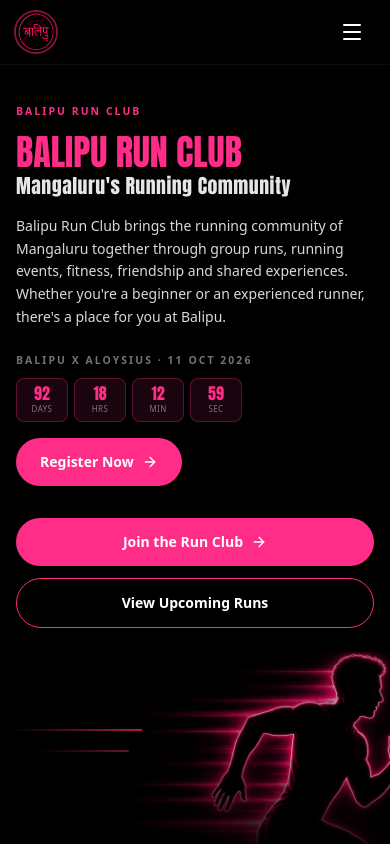
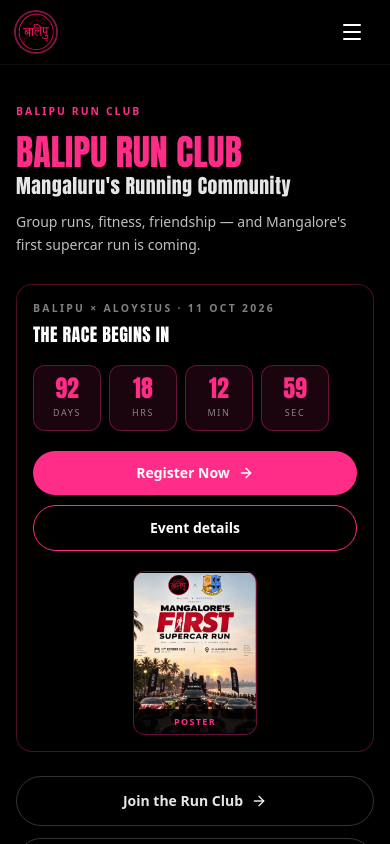
Before and after one commit to balipurunclub-hub/balipuclub, a Next.js app: page / in a window 390 px wide. Shown: the top 844 px of the page. Built offline with nearby package versions, Linux system fonts and the light colour scheme.

Commit message:
feat: add size prop to EventCountdown component for responsive styling and update homepage with race spotlight section including countdown and registration links

```diff
--- a/components/EventCountdown.tsx
+++ b/components/EventCountdown.tsx
@@ -32,6 +32,8 @@ function pad(n: number) {
 type EventCountdownProps = {
   className?: string;
   compact?: boolean;
+  /** Large digits for homepage race spotlight */
+  size?: 'sm' | 'md' | 'lg';
 };
 
 const PLACEHOLDER: TimeLeft = {
@@ -42,9 +44,13 @@ const PLACEHOLDER: TimeLeft = {
   done: false,
 };
 
-export function EventCountdown({ className = '', compact = false }: EventCountdownProps) {
-  // Start null so SSR and first client paint match (avoids Date.now hydration mismatch)
+export function EventCountdown({
+  className = '',
+  compact = false,
+  size,
+}: EventCountdownProps) {
   const [left, setLeft] = useState<TimeLeft | null>(null);
+  const resolvedSize = size ?? (compact ? 'sm' : 'md');
 
   useEffect(() => {
     setLeft(calcLeft(Date.now()));
@@ -56,7 +62,11 @@ export function EventCountdown({ className = '', compact = false }: EventCountdo
 
   if (display.done) {
     return (
-      <p className={`text-[#FF2D87] text-sm font-semibold tracking-wide ${className}`}>
+      <p
+        className={`text-[#FF2D87] font-semibold tracking-wide ${
+          resolvedSize === 'lg' ? 'text-lg sm:text-xl' : 'text-sm'
+        } ${className}`}
+      >
         Event day is here
       </p>
     );
@@ -69,9 +79,28 @@ export function EventCountdown({ className = '', compact = false }: EventCountdo
     { label: 'Sec', value: display.seconds },
   ];
 
+  const box =
+    resolvedSize === 'lg'
+      ? 'min-w-[4.25rem] sm:min-w-[5.25rem] md:min-w-[5.75rem] px-2.5 sm:px-3 py-2.5 sm:py-3 rounded-xl'
+      : resolvedSize === 'sm'
+        ? 'min-w-[2.75rem] px-1.5 py-1 rounded-lg'
+        : 'min-w-[3.25rem] sm:min-w-[3.5rem] px-2 py-1.5 rounded-lg';
+
+  const num =
+    resolvedSize === 'lg'
+      ? 'text-2xl sm:text-4xl md:text-5xl'
+      : resolvedSize === 'sm'
+        ? 'text-sm'
+        : 'text-base sm:text-lg';
+
+  const label =
+    resolvedSize === 'lg'
+      ? 'text-[9px] sm:text-[10px] mt-1.5 tracking-[0.18em]'
+      : 'text-[8px] sm:text-[9px] mt-0.5 tracking-wider';
+
   return (
     <div
-      className={`inline-flex flex-wrap items-center gap-1.5 sm:gap-2 ${className}`}
+      className={`inline-flex flex-wrap items-center gap-2 sm:gap-3 ${className}`}
       role="timer"
       aria-live="polite"
       aria-label={
@@ -83,20 +112,16 @@ export function EventCountdown({ className = '', compact = false }: EventCountdo
       {units.map((u) => (
         <div
           key={u.label}
-          className={`rounded-lg border border-[#FF2D87]/30 bg-[#FF2D87]/10 text-center ${
-            compact ? 'min-w-[2.75rem] px-1.5 py-1' : 'min-w-[3.25rem] sm:min-w-[3.5rem] px-2 py-1.5'
-          }`}
+          className={`border border-[#FF2D87]/35 bg-[#FF2D87]/10 text-center ${box}`}
         >
           <div
-            className={`font-heading text-[#FF2D87] tabular-nums leading-none ${
-              compact ? 'text-sm' : 'text-base sm:text-lg'
-            } ${left ? '' : 'invisible'}`}
+            className={`font-heading text-[#FF2D87] tabular-nums leading-none ${num} ${
+              left ? '' : 'invisible'
+            }`}
           >
             {pad(u.value)}
           </div>
-          <div className="text-[8px] sm:text-[9px] uppercase tracking-wider text-white/45 mt-0.5">
-            {u.label}
-          </div>
+          <div className={`uppercase text-white/50 ${label}`}>{u.label}</div>
         </div>
       ))}
     </div>
--- a/components/HomePage.tsx
+++ b/components/HomePage.tsx
@@ -36,37 +36,64 @@ export function HomePage() {
           </div>
           <div className="pointer-events-none absolute inset-y-0 left-0 z-[1] hidden lg:block w-[48%] xl:w-[46%] bg-linear-to-r from-black via-black/85 to-transparent" />
 
-          <div className="relative z-10 flex flex-col justify-center w-full site-container pt-10 sm:pt-14 lg:py-20 lg:min-h-[min(70dvh,720px)]">
+          <div className="relative z-10 flex flex-col justify-center w-full site-container pt-10 sm:pt-14 lg:py-16 lg:min-h-[min(70dvh,720px)]">
             <div className="w-full max-w-xl xl:max-w-2xl min-w-0">
               <p className="text-[#FF2D87] text-[0.65rem] sm:text-xs md:text-sm font-semibold tracking-[0.2em] sm:tracking-[0.35em] uppercase mb-4 sm:mb-5 animate-fade-in-up">
                 Balipu Run Club
               </p>
 
-              <h1 className="font-heading text-[#FF2D87] uppercase leading-[0.92] text-[clamp(2.25rem,8vw,5.5rem)] mb-5 sm:mb-6 break-words animate-fade-in-up delay-100">
+              <h1 className="font-heading text-[#FF2D87] uppercase leading-[0.92] text-[clamp(2.25rem,8vw,5.5rem)] mb-4 sm:mb-5 break-words animate-fade-in-up delay-100">
                 Balipu Run Club
                 <span className="block text-white/90 text-[0.55em] sm:text-[0.5em] mt-2 sm:mt-3 font-heading tracking-wide normal-case">
                   Mangaluru&apos;s Running Community
                 </span>
               </h1>
 
-              <p className="text-white/85 text-sm sm:text-base md:text-lg leading-relaxed max-w-md mb-6 sm:mb-7 animate-fade-in-up delay-200">
-                Balipu Run Club brings the running community of Mangaluru together through group
-                runs, running events, fitness, friendship and shared experiences. Whether you&apos;re
-                a beginner or an experienced runner, there&apos;s a place for you at Balipu.
+              <p className="text-white/75 text-sm sm:text-base leading-relaxed max-w-md mb-7 sm:mb-8 animate-fade-in-up delay-200">
+                Group runs, fitness, friendship — and Mangalore&apos;s first supercar run is coming.
               </p>
 
-              <div className="mb-8 sm:mb-10 animate-fade-in-up delay-200">
-                <p className="text-white/45 text-[0.65rem] sm:text-xs font-semibold tracking-[0.2em] uppercase mb-2.5">
-                  Balipu x Aloysius · 11 Oct 2026
-                </p>
-                <div className="flex flex-col items-start gap-4 sm:gap-5">
-                  <EventCountdown />
+              {/* Race spotlight: timer + poster + CTAs */}
+              <div className="animate-fade-in-up delay-200 rounded-2xl border border-[#FF2D87]/30 bg-black/55 backdrop-blur-sm p-4 sm:p-5 md:p-6 mb-6 sm:mb-8">
+                <div className="flex flex-col sm:flex-row gap-5 sm:gap-6">
+                  <div className="min-w-0 flex-1">
+                    <p className="text-white/50 text-[0.65rem] sm:text-xs font-semibold tracking-[0.22em] uppercase mb-1">
+                      Balipu × Aloysius · 11 Oct 2026
+                    </p>
+                    <p className="font-heading text-white uppercase tracking-wide text-lg sm:text-xl md:text-2xl mb-4">
+                      The race begins in
+                    </p>
+                    <EventCountdown size="lg" />
+                    <div className="mt-5 flex flex-col sm:flex-row flex-wrap gap-2.5 sm:gap-3">
+                      <Link
+                        href="/events/balipu-x-aloysius/register"
+                        className="inline-flex min-h-11 items-center justify-center gap-2 rounded-full bg-[#FF2D87] px-6 py-3 text-sm sm:text-base font-semibold text-white hover:bg-[#ff4d9a] transition-colors"
+                      >
+                        Register Now
+                        <ArrowRight className="w-4 h-4 shrink-0" />
+                      </Link>
+                      <Link
+                        href="/events/balipu-x-aloysius"
+                        className="inline-flex min-h-11 items-center justify-center rounded-full border border-[#FF2D87] px-6 py-3 text-sm sm:text-base font-semibold text-white hover:bg-[#FF2D87]/10 transition-colors"
+                      >
+                        Event details
+                      </Link>
+                    </div>
+                  </div>
+
                   <Link
-                    href="/events/balipu-x-aloysius/register"
-                    className="inline-flex min-h-11 items-center justify-center gap-2 rounded-full bg-[#FF2D87] px-6 sm:px-7 py-3.5 text-sm sm:text-base font-semibold text-white hover:bg-[#ff4d9a] transition-colors"
+                    href="/events/balipu-x-aloysius"
+                    className="group relative w-[7.75rem] sm:w-[9rem] md:w-[10rem] shrink-0 self-center sm:self-start overflow-hidden rounded-xl border border-[#FF2D87]/40 bg-black hover:border-[#FF2D87] transition-colors"
                   >
-                    Register Now
-                    <ArrowRight className="w-4 h-4 shrink-0" />
+                    {/* eslint-disable-next-line @next/next/no-img-element */}
+                    <img
+                      src="/balipuxaloy.jpeg"
+                      alt="Balipu x Aloysius supercar run poster"
+                      className="block w-full aspect-[3/4] object-contain object-center transition-transform duration-300 group-hover:scale-[1.03]"
+                    />
+                    <span className="absolute inset-x-0 bottom-0 bg-black/80 py-1.5 text-center text-[9px] font-bold tracking-[0.15em] uppercase text-[#FF2D87]">
+                      Poster
+                    </span>
                   </Link>
                 </div>
               </div>
@@ -76,14 +103,14 @@ export function HomePage() {
                   href={WHATSAPP_JOIN}
                   target="_blank"
                   rel="noopener noreferrer"
-                  className="inline-flex min-h-11 items-center justify-center gap-2 rounded-full bg-[#FF2D87] px-6 sm:px-7 py-3.5 text-sm sm:text-base font-semibold text-white hover:bg-[#ff4d9a] transition-colors"
+                  className="inline-flex min-h-11 items-center justify-center gap-2 rounded-full border border-white/20 px-6 sm:px-7 py-3.5 text-sm sm:text-base font-semibold text-white/90 hover:border-[#FF2D87] hover:text-white transition-colors"
                 >
                   Join the Run Club
                   <ArrowRight className="w-4 h-4 shrink-0" />
                 </a>
                 <a
                   href="#upcoming-events"
-                  className="inline-flex min-h-11 items-center justify-center rounded-full border border-[#FF2D87] px-6 sm:px-7 py-3.5 text-sm sm:text-base font-semibold text-white hover:bg-[#FF2D87]/10 transition-colors"
+                  className="inline-flex min-h-11 items-center justify-center rounded-full border border-white/20 px-6 sm:px-7 py-3.5 text-sm sm:text-base font-semibold text-white/80 hover:border-[#FF2D87]/60 hover:text-white transition-colors"
                 >
                   View Upcoming Runs
                 </a>
```
